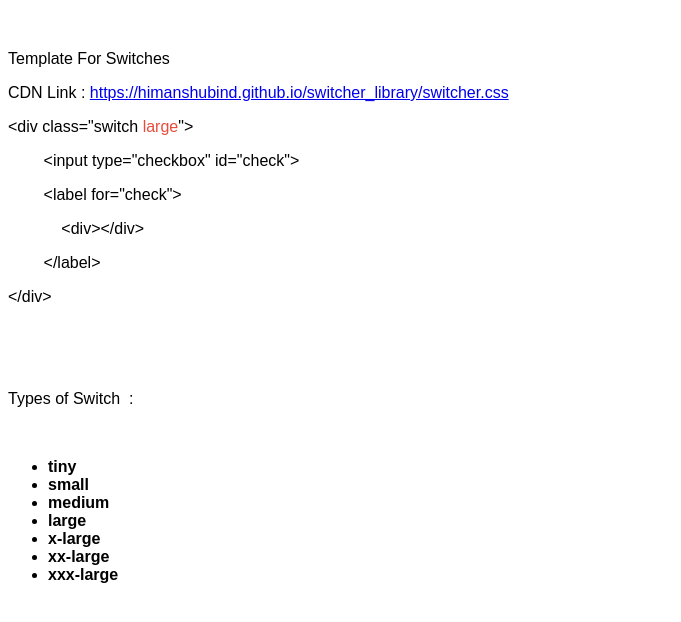
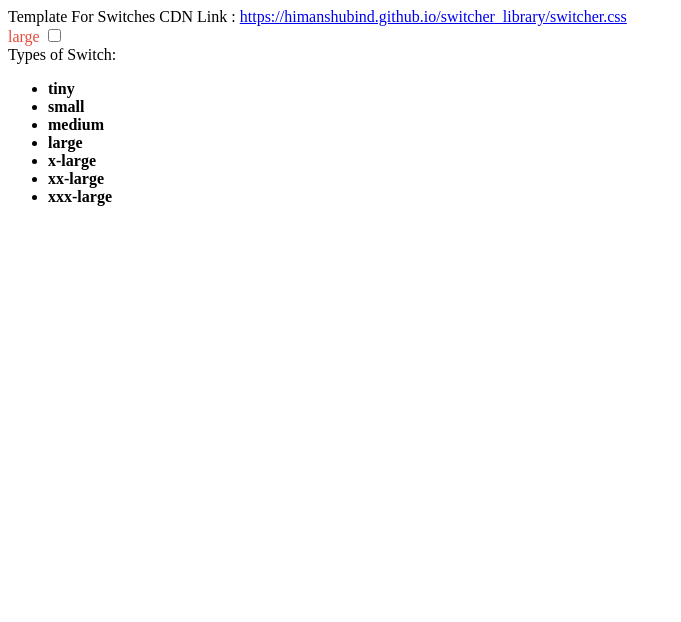
Before and after one commit to HimanshuBind/switcher_library, a plain HTML site: page index.html in a window 1280 px wide. Shown: the whole page, without its empty margins (0-681 px from the left). Drawn offline with Linux system fonts and the light colour scheme.

Commit message:
Update index.html

```diff
--- a/index.html
+++ b/index.html
@@ -1,44 +1,20 @@
-<!DOCTYPE html>
-<html lang="en">
+ Template For Switches
 
-<head>
-    <meta charset="UTF-8">
-    <meta name="viewport" content="width=device-width, initial-scale=1.0">
-    <title>Switcher Library</title>
+CDN Link : <a href="#">https://himanshubind.github.io/switcher_library/switcher.css</a>
 
-</head>
-<style>
-    *{
-        font-family: sans-serif;
-    }
-</style>
-<body>
+    <div class="switch"> <span style="color:#e74c3c">large</span>
 
-    <p>&nbsp;</p>
+        <input type="checkbox" id="check">
 
-    <p>Template For Switches&nbsp;</p>
+        <label for="check">
 
-    <p>CDN Link : <a href="#">https://himanshubind.github.io/switcher_library/switcher.css</a></p>
+            <div></div>
 
-    <p>&lt;div class=&quot;switch <span style="color:#e74c3c">large</span>&quot;&gt;</p>
+        </label>
 
-    <p>&nbsp; &nbsp; &nbsp; &nbsp; &lt;input type=&quot;checkbox&quot; id=&quot;check&quot;&gt;</p>
+    </div>
 
-    <p>&nbsp; &nbsp; &nbsp; &nbsp; &lt;label for=&quot;check&quot;&gt;</p>
-
-    <p>&nbsp; &nbsp; &nbsp; &nbsp; &nbsp; &nbsp; &lt;div&gt;&lt;/div&gt;</p>
-
-    <p>&nbsp; &nbsp; &nbsp; &nbsp; &lt;/label&gt;</p>
-
-    <p>&lt;/div&gt;</p>
-
-    <p>&nbsp;</p>
-
-    <p>&nbsp;</p>
-
-    <p>Types of Switch&nbsp; :&nbsp;</p>
-
-    <p>&nbsp;</p>
+Types of Switch:
 
     <ul>
         <li><strong>tiny</strong></li>
@@ -48,9 +24,4 @@
         <li><strong>x-large</strong></li>
         <li><strong>xx-large</strong></li>
         <li><strong>xxx-large</strong></li>
-    </ul>
-
-
-</body>
-
-</html>
+   </ul>
```
